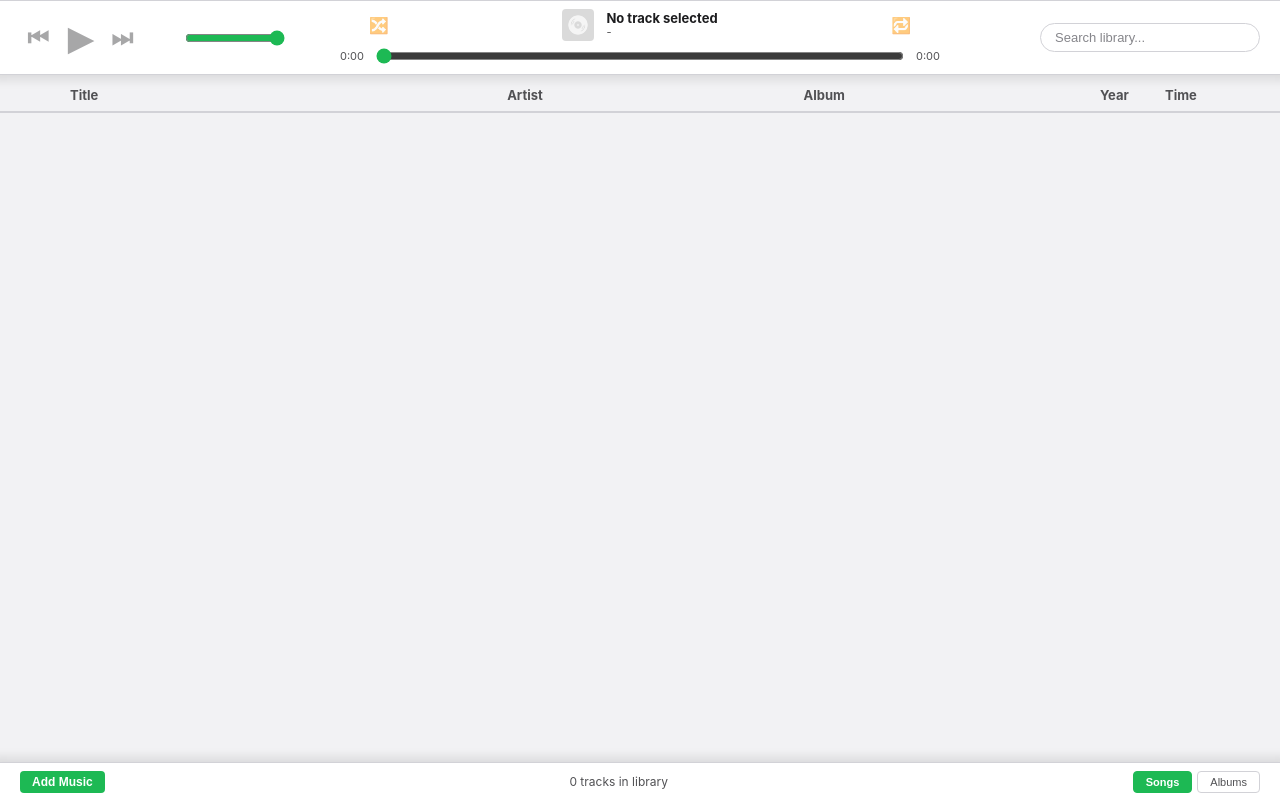
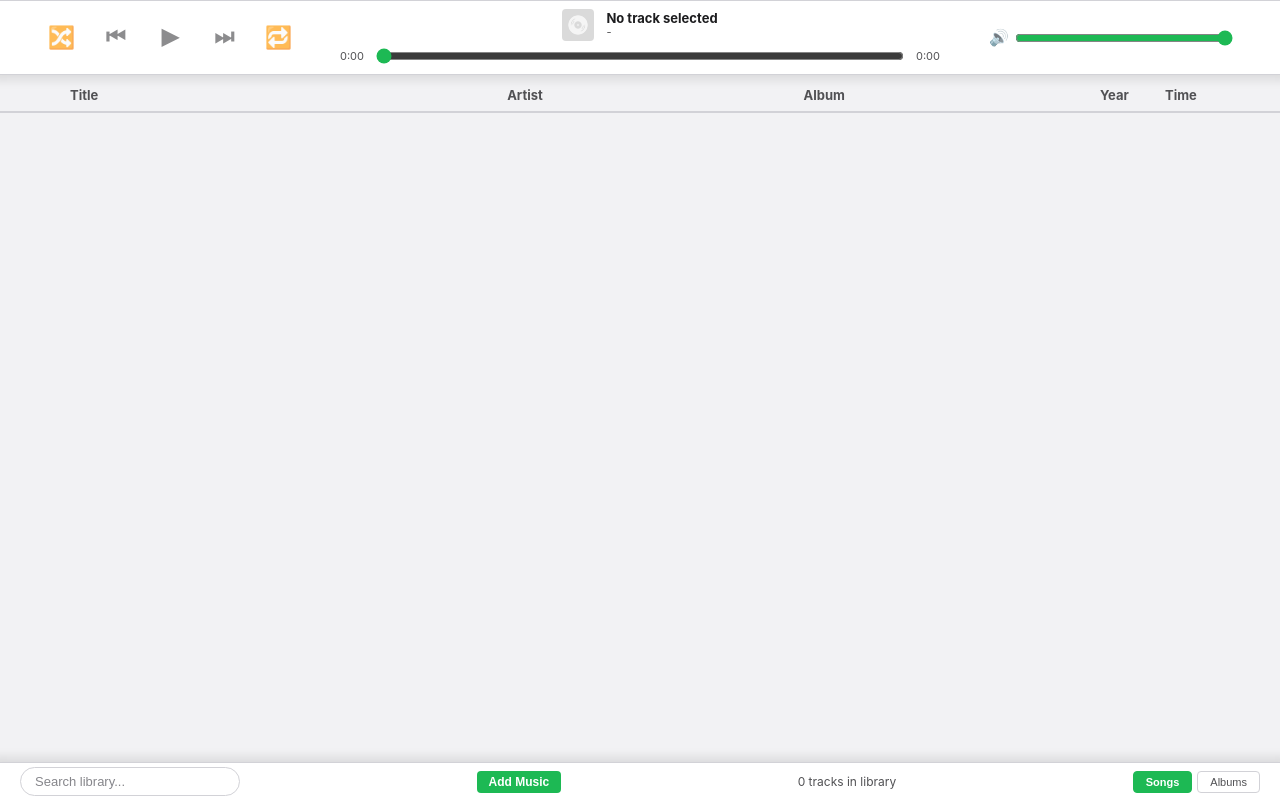
Before and after one commit to jnsnhs/good-vibes-music, a plain HTML site: page gui/index.html in a window 1280 px wide. Drawn offline with Linux system fonts and the light colour scheme.

Commit message:
rearranged control elements in the header

```diff
--- a/gui/index.html
+++ b/gui/index.html
@@ -11,45 +11,29 @@
     <header class="app-header">
       <div class="header-left">
         <div class="playback-container">
-          <button id="prev-btn" class="icon-btn" title="Previous Track">⏮</button>
-          <button id="play-pause-btn" class="icon-btn" title="Play/Pause">▶</button>
+
+          <button id="shuffle-btn" class="icon-btn" title="Shuffle">🔀</button>
+          <button id="prev-btn" class="icon-btn" title="Previous Track">
+            ⏮
+          </button>
+          <button id="play-pause-btn" class="icon-btn" title="Play/Pause">
+            ▶
+          </button>
           <button id="next-btn" class="icon-btn" title="Next Track">⏭</button>
-        </div>
-
-        <div class="volume-container">
-          <!-- <button
-            id="normalize-btn"
-            class="icon-btn"
-            title="Toggle Volume Normalization"
-          >
-            🔊
-          </button> -->
-          <input
-            type="range"
-            id="volume-bar"
-            min="0"
-            max="1"
-            step="0.01"
-            value="1"
-          />
+          <button id="repeat-btn" class="icon-btn" title="Repeat">🔁</button>
         </div>
       </div>
 
       <div class="header-center">
-
-        <button id="shuffle-btn" class="icon-btn" title="Shuffle">🔀</button>
         <div class="center-now-playing">
-          <img
-            id="np-cover"
-            src="placeholder.png"
-            alt="Cover"
-          />
+          <img id="np-cover" src="placeholder.png" alt="Cover" />
           <div class="np-info">
-            <span id="np-title">No track selected</span>
+            <span id="np-title"
+              >No track selected</span
+            >
             <span id="np-artist">-</span>
           </div>
         </div>
-        <button id="repeat-btn" class="icon-btn" title="Repeat">🔁</button>
 
         <div class="progress-container">
           <span id="current-time">0:00</span>
@@ -63,16 +47,27 @@
           />
           <span id="total-time">0:00</span>
         </div>
-
       </div>
 
       <div class="header-right">
-        <input
-          type="search"
-          id="search-input"
-          placeholder="Search library..."
-          spellcheck="false"
-        />
+        <div class="volume-container">
+          <button
+            id="normalize-btn"
+            class="icon-btn"
+            title="Toggle Volume Normalization"
+          >
+            🔊
+          </button>
+          <input
+            type="range"
+            id="volume-bar"
+            min="0"
+            max="1"
+            step="0.01"
+            value="1"
+          />
+        </div>
+
       </div>
     </header>
 
@@ -105,6 +100,12 @@
     </main>
 
     <footer class="status-bar">
+      <input
+          type="search"
+          id="search-input"
+          placeholder="Search library..."
+          spellcheck="false"
+        />
       <div>
         <button id="add-music-btn">Add Music</button>
       </div>
--- a/gui/style.css
+++ b/gui/style.css
@@ -81,27 +81,29 @@ body {
 .header-left {
   display: flex;
   align-items: center;
-  gap: 10px;
+  justify-content: center;
 }
 
 .playback-container {
   display: flex;
   align-items: center;
-  gap: 0px;
+  justify-content: space-between;
+  width: 100%;
+  max-width: 250px;
 }
 
 #play-pause-btn {
   display: flex;
   align-items: end;
   justify-content: center;
-  font-size: 32px;
-  width: 48px;
-  height: 48px;
+  font-size: 22px;
+  width: 1.5em;
+  height: 1.5em;
 }
 
 #prev-btn,
 #next-btn {
-  font-size: 24px;
+  font-size: 22px;
   width: 1.5em;
   height: 1.5em;
   display: flex;
@@ -109,20 +111,6 @@ body {
   justify-content: center;
 }
 
-.volume-container {
-  display: flex;
-  align-items: center;
-  justify-content: center;
-  flex-grow: 1;
-  /* gap: 5px; */
-  /* margin-left: 5px; */
-}
-
-#volume-bar {
-  min-width: 60px;
-  max-width: 100px;
-  width: 100%;
-}
 
 .header-center {
   /* display: flex;
@@ -174,17 +162,22 @@ body {
   text-overflow: ellipsis;
 }
 
+#shuffle-btn,
+#repeat-btn {
+  font-size: 22px;
+  width: 1.5em;
+  height: 1.5em;
+  padding: 0px;
+}
+
 #shuffle-btn {
   grid-column: 1/2;
   grid-row: 1/2;
-  padding: 0px;
-  margin-left: 1.8em;
+
 }
 #repeat-btn {
   grid-column: 3/4;
   grid-row: 1/2;
-  padding: 0px;
-  margin-right: 1.8em;
 }
 
 .progress-container {
@@ -200,8 +193,24 @@ body {
 
 .header-right {
   display: flex;
-  justify-content: flex-end;
+  align-items: end;
+  justify-content: center;
 }
+
+.volume-container {
+  display: flex;
+  align-items: center;
+  width: 100%;
+  max-width: 250px;
+  /* gap: 5px; */
+  /* margin-left: 5px; */
+}
+
+#volume-bar {
+  min-width: 60px;
+  width: 100%;
+}
+
 
 #search-input {
   width: 100%;
@@ -243,7 +252,7 @@ button {
   color: var(--text-secondary);
   font-size: 16px;
   padding: 4px;
-  opacity: 0.5;
+  opacity: 0.66;
   border-radius: 10%;
 }
 .icon-btn:hover {
```
